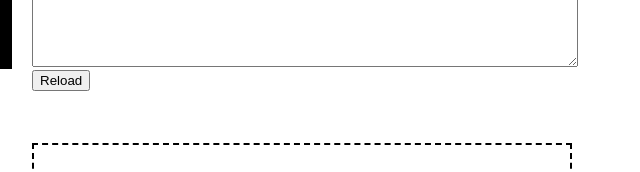
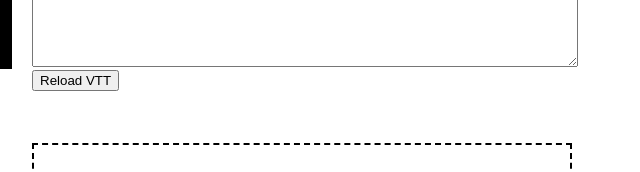
Before and after one commit to haruKazuchi/webvtt, a website: page src/ejs/index.ejs in a window 1280 px wide. Shown: the part 407-579 px from the top of the page, 618-1258 px from the left. Drawn offline with nearby package versions, Linux system fonts and the light colour scheme; files that its build step writes are made by us from their sources; files whose address does not match are found by name.

Commit message:
html修正

```diff
--- a/src/ejs/index.ejs
+++ b/src/ejs/index.ejs
@@ -20,7 +20,7 @@
 			<div class="subtitle-container">
 				<h1>Subtitle</h1>
 				<textarea id="vtt"></textarea>
-				<button onclick="Main.reloadVtt()">Reload</button>
+				<button onclick="Main.reloadVtt()">Reload VTT</button>
 			</div>
 		</div>
 
```
Also changed, not shown: htdocs/index.html.
